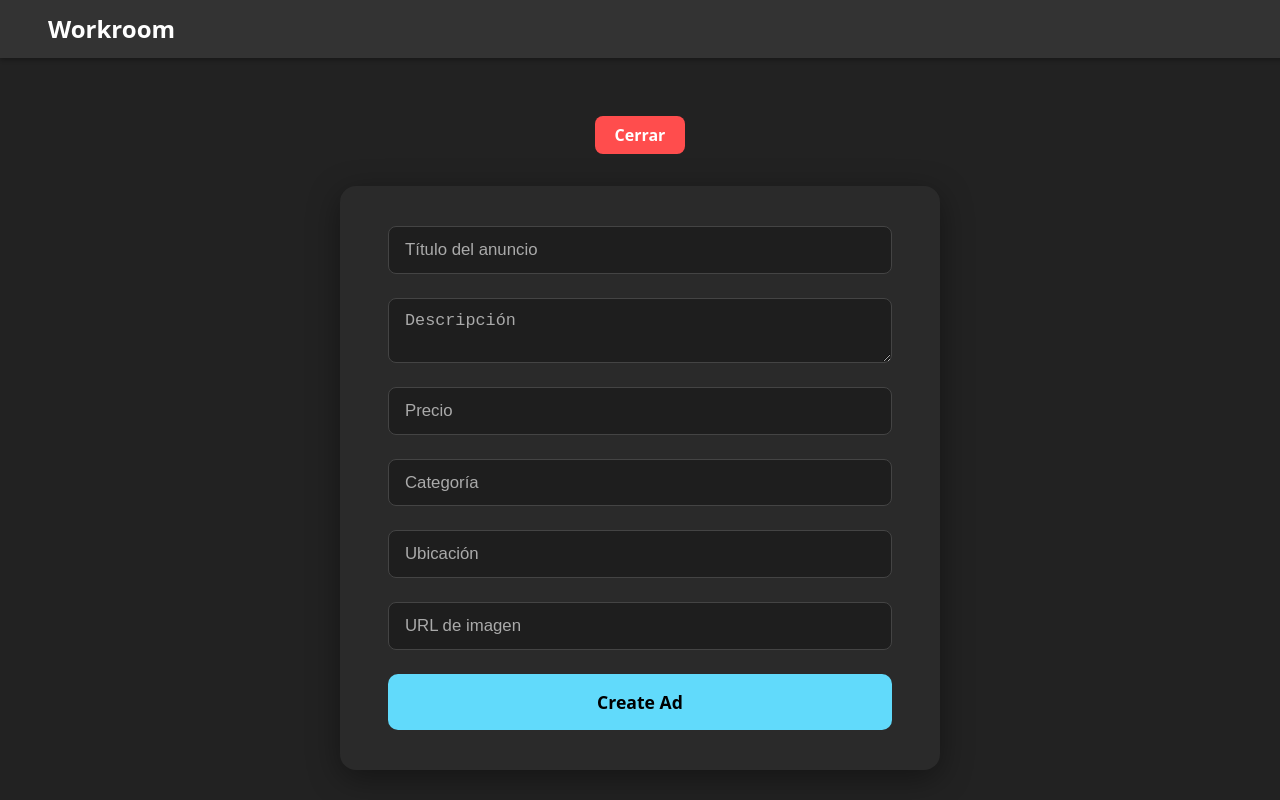
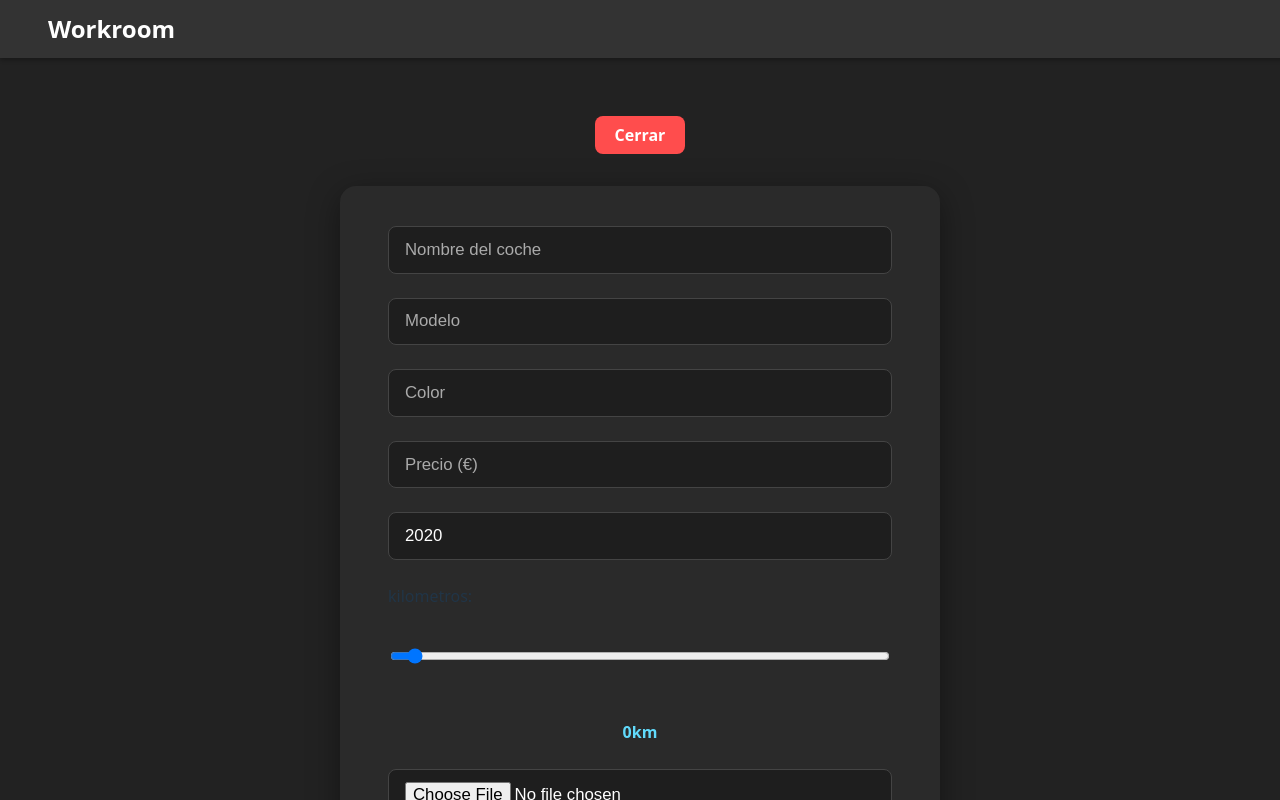
Before and after one commit to joseMigueel/idealCars_Fronted, a React (Vite) app in the folder wallclone/: page / in a window 1280 px wide. Both pictures are taken after a click on the button "Añadir anuncio". Shown: the top 800 px of the page. Built offline with nearby package versions, Linux system fonts and the light colour scheme.

Commit message:
Mejoras para el boton creación de anuncio

```diff
--- a/wallclone/src/App.jsx
+++ b/wallclone/src/App.jsx
@@ -1,4 +1,4 @@
-import React,{ useState } from 'react'
+import React,{ useState, useEffect } from 'react'
 import NavBar from './components/Navbar';
 import AdForm from './components/AdForm';
 import "./style/navBar.css"
@@ -7,7 +7,14 @@ import AdList from './components/AdList';
 
 function App() {
   const [showForm, setShowForm] = useState(false);
-  const [ads, setAds] = useState([]);
+  const [ads, setAds] = useState(() => {
+    const storeAds = localStorage.getItem('ads');
+    return storeAds ? JSON.parse(storeAds) : [];
+  });
+
+  useEffect(() => {
+    localStorage.setItem('ads', JSON.stringify(ads));
+  }, [ads]);
 
   const pressButton = () => {
     setShowForm(!showForm);
--- a/wallclone/src/components/AdForm.jsx
+++ b/wallclone/src/components/AdForm.jsx
@@ -4,32 +4,35 @@ import '../style/AdForm.css'
 const AdForm = ({ onAddAd }) => {
     const [ adData, setAdData ] = useState({
         name: '',
-        description: '',
+        model: '',
+        color: '',
+        year: 2020,
         price: '',
-        category: '',
-        location: '',
-        image: ''
+        kilometer: 0,
+        image: '',
+        owner: ''
     });
 
-    const inputChange = (event) => {
-        const { name, value } = event.target;
+    const inputChange = (bar) => {
+        const { name, value, type } = bar.target;
         setAdData(prev => ({
             ...prev,
-            [name]: value,
+            [name]: type === 'range' || type === 'number' ? Number(value) : value
         }));
     };
 
     const  submitAd = (event) => {
         event.preventDefault();
         onAddAd(adData);
-        alert('¡Anuncio creado correctamente');
+        alert('¡Anuncio creado correctamente!');
         setAdData({
             name: '',
-            description: '',
+            model: '',
+            color: '',
+            year: 2020,
             price: '',
-            category: '',
-            location: '',
-            image: '',
+            kilometer: 0,
+            image: ''
         });
     };
 
@@ -38,47 +41,90 @@ const AdForm = ({ onAddAd }) => {
             <form onSubmit={submitAd} className='ad-form'>
                 <input
                 type="text"
-                name="nombre"
-                placeholder="Título del anuncio"
-                value={adData.nombre}
+                name="name"
+                placeholder="Nombre del coche"
+                value={adData.name}
                 onChange={inputChange}
                 required
                 />
-                <textarea
-                name="description"
-                placeholder='Descripción'
-                value={adData.descripción}
+                <input type="text"
+                name='model'
+                placeholder='Modelo'
+                value={adData.model}
+                onChange={inputChange}
+                required/>
+                <input
+                type="text"
+                name='color'
+                placeholder='Color'
+                value={adData.color}
                 onChange={inputChange}
                 required/>
                 <input
                 type="number"
-                name="precio"
-                placeholder='Precio'
-                value={adData.precio}
+                name="price"
+                placeholder='Precio (€)'
+                value={adData.price}
+                min="0"
+                max="80000"
                 onChange={inputChange}
                 required
                 />
                 <input
-                type="text"
-                name='category'
-                placeholder='Categoría'
-                value={adData.categoria}
+                type="number"
+                name='year'
+                placeholder='Año'
+                value={adData.year}
+                min='1980'
+                max='2024'
                 onChange={inputChange}
+                required
+                />
+                <label htmlFor="kilometer">kilometros:</label>
+                <input
+                type="range"
+                id='kilometer'
+                name='kilometer'
+                min='0'
+                max='500000'
+                step='1000'
+                value={adData.kilometer}
+                onChange={inputChange}
+                />
+                <p className='km'>{adData.kilometer.toLocaleString()}km</p>
+                <input
+                type="file"
+                name='image'
+                accept='image/*'
+                //Con esta funcion detecta al usuario que subio una imagen, leera el contenido para guardarla.
+                onChange={(photo => {
+                    const file = photo.target.files[0];
+                    if(file) {
+                        const reader = new FileReader();
+                        reader.onloadend = () => {
+                            setAdData((prev) => ({
+                                ...prev,
+                                image: reader.result
+                            }));
+                        };
+                        reader.readAsDataURL(file);
+                    }
+                })}
                 />
                 <input
                 type="text"
-                name='location'
-                placeholder='Ubicación'
-                value={adData.ubicacion}
-                onChange={inputChange}
-                />
-                <input
-                type="text"
-                name='image'
-                placeholder='URL de imagen'
-                value={adData.image}
+                name='owner'
+                placeholder='Nombre del vendedor'
+                value={adData.owner}
                 onChange={inputChange}/>
-                <button type='submit' className='adSubmit'>Create Ad</button>
+                {/* (Apuntes:)Lo que vamos hacer ahora es para mostrar la imagen si ya se nos cargo la imagen*/}
+                {adData.image && (
+                    <div className='img_prev'>
+                        <p>Vista previa</p>
+                        <img src={adData.image} alt="Vista previa" />
+                    </div>
+                )}
+                <button type='submit' className='adSubmit'>Create Anuncio</button>
             </form>
         </div>
     );
--- a/wallclone/src/components/AdList.jsx
+++ b/wallclone/src/components/AdList.jsx
@@ -1,4 +1,5 @@
 import React from 'react';
+import '../style/adList.css'
 
 
 
@@ -13,11 +14,13 @@ const AdList = ({ ads, onDeleteAd }) => {
                     <button className='deleteButton' onClick={() => onDeleteAd(index)} title='eliminar anuncio'>
                         x
                     </button>
-                    <h3>{ad.title}</h3>
-                    <p>{ad.description}</p>
+                    <h3>{ad.name} ({ad.model})</h3>
+                    <p><strong>Color:</strong> {ad.color}</p>
+                    <p><strong>Año:</strong> {ad.year}</p>
                     <p><strong>Precio:</strong> {ad.price} €</p>
-                    <p><strong>Categoría:</strong> {ad.category}</p>
+                    <p><strong>Kilómetros:</strong> {ad.kilometer.toLocaleString()} km</p>
                     <p><strong>Ubicación:</strong> {ad.location}</p>
+                    <p><strong>Vendedor:</strong> {ad.owner}</p>
                     {ad.image && (
                         <img src={ad.image} alt="Imagen del anuncio" />
                     )}
--- a/wallclone/src/style/AdForm.css
+++ b/wallclone/src/style/AdForm.css
@@ -51,6 +51,26 @@ input::placeholder, textarea::placeholder{
     background-color: #21a1f1;
 }
 
+.km {
+    text-align: center;
+    font-weight: bold;
+    color: #61dafb;
+    margin-bottom: 1px;
+}
+
+.img_prev {
+    margin-top: 1rem;
+    text-align: center;
+}
+
+.img_prev img {
+    max-width: 100%;
+    max-height: 300px;
+    border-radius: 8px;
+    margin-top: 0.5rem;
+    box-shadow: 0 0 10px rgba(0, 0, 0, 0,4);
+}
+
 @media (min-width: 768px) {
     .ad-container {
         padding: 3rem 2rem;
--- /dev/null
+++ b/wallclone/src/style/adList.css
@@ -0,0 +1,57 @@
+.adList {
+    padding: 2rem 1rem;
+    max-width: 1200px;
+    margin: 0 auto;
+}
+
+.adGrid {
+    display: grid;
+    grid-template-columns: 1fr;
+    gap: 1.5rem;
+    justify-items: center;
+}
+
+.adCard {
+    background-color: #2a2a2a;
+    color: #fff;
+    padding: 1.5rem;
+    border-radius: 12px;
+    box-shadow: 0 4px 16px rgba(0, 0, 0, 0.25);
+    width: 100%;
+    max-width: 360px;
+    display: flex;
+    flex-direction: column;
+    gap: 0.75rem;
+    position: relative;
+    overflow: hidden;
+
+}
+
+.adCard img {
+    max-width: 100%;
+    height: auto;
+    border-radius: 8px;
+    margin-top: 0.5rem;
+}
+
+.deleteButton {
+    position: absolute;
+    top: 0.5rem;
+    right: 0.5rem;
+    background: transparent;
+    color: #ff4d4d;
+    border: none;
+    font-size: 1.2rem;
+    cursor: pointer;
+    transition: color 0.2s ease;
+}
+
+.deleteButton:hover {
+    color: #ff1a1a;
+}
+
+@media (min-width: 576px) {
+    .adGrid {
+        grid-template-columns: repeat(auto-fit, minmax(280px, 1fr));
+    }
+}
```
